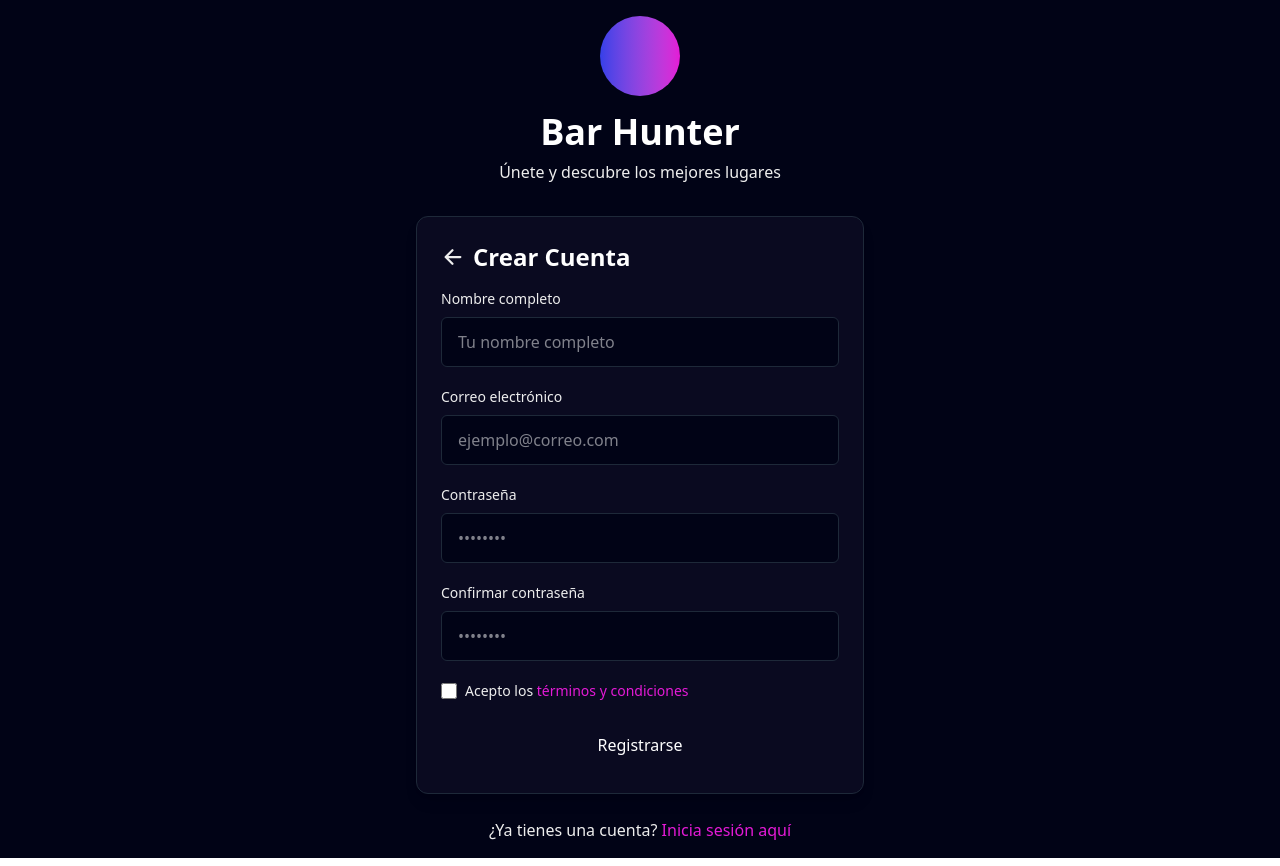
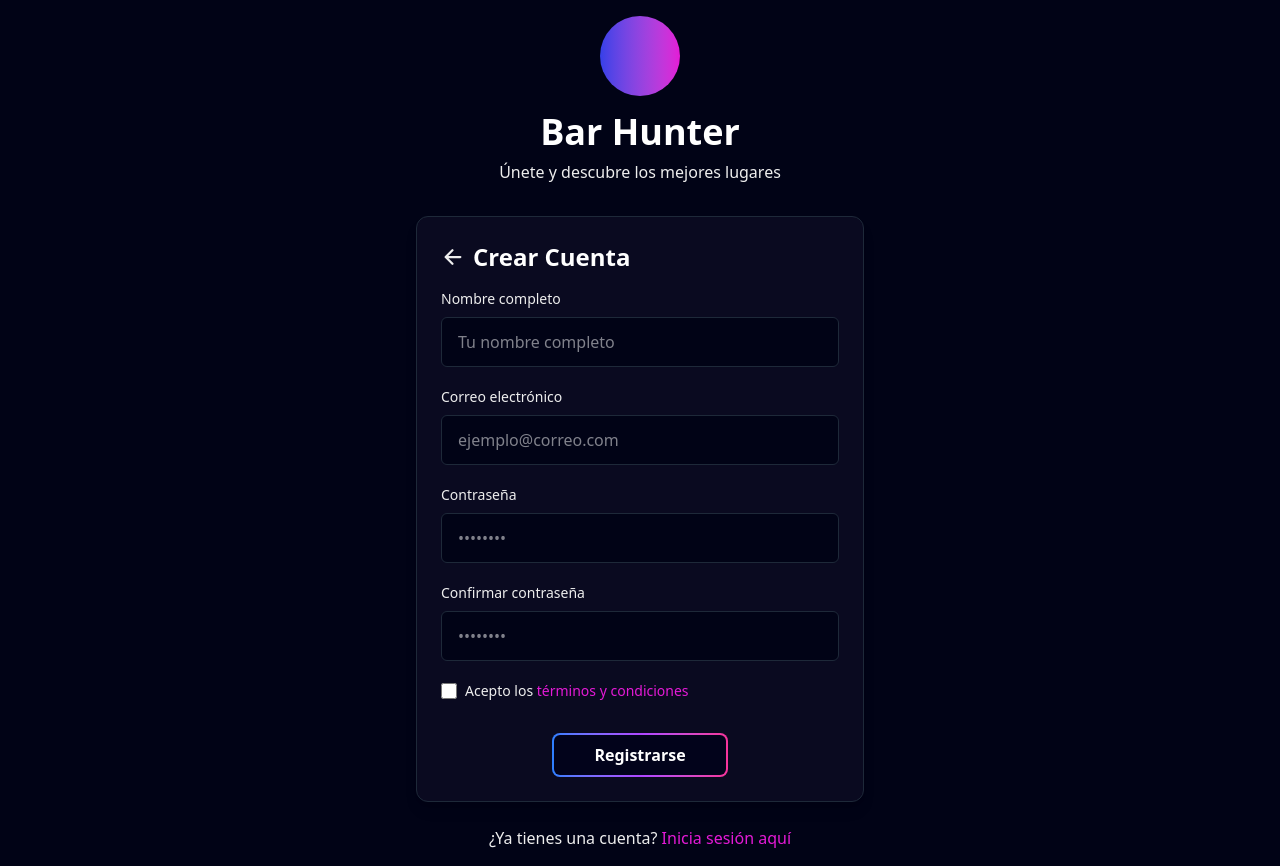
Before and after one commit to deabreuab/BarHunter-App, a Next.js app in the folder frontend/barhunter/: page /register in a window 1280 px wide. Built offline with nearby package versions, Linux system fonts and the light colour scheme.

Commit message:
feat(auth): add react-toastify for registration feedback and update registration flow

```diff
--- a/frontend/barhunter/package.json
+++ b/frontend/barhunter/package.json
@@ -17,6 +17,7 @@
     "react-dom": "^19.0.0",
     "react-hook-form": "^7.55.0",
     "react-icons": "^5.5.0",
+    "react-toastify": "^11.0.5",
     "tailwind-scrollbar-hide": "^2.0.0",
     "tailwindcss": "^4.1.4"
   },
--- a/frontend/barhunter/src/app/(auth)/hooks/useRegister.ts
+++ b/frontend/barhunter/src/app/(auth)/hooks/useRegister.ts
@@ -1,7 +1,6 @@
-import { useMutation } from "@tanstack/react-query";
 import { RegisterFormData } from "../types";
 
-async function registerUser(data: RegisterFormData) {
+export async function registerUser(data: RegisterFormData) {
   const url = `https://barhunter-backend.vercel.app/auth/register`;
   const response = await fetch(url, {
     method: "POST",
@@ -17,14 +16,3 @@ async function registerUser(data: RegisterFormData) {
 
   return response.json();
 }
-
-export function useRegister() {
-  return useMutation<any, Error, RegisterFormData>(registerUser, {
-    onSuccess: () => {
-      alert("Registro exitoso");
-    },
-    onError: (error: any) => {
-      alert(error.message || "Error al registrar");
-    },
-  });
-}
--- a/frontend/barhunter/src/app/(auth)/register/page.tsx
+++ b/frontend/barhunter/src/app/(auth)/register/page.tsx
@@ -6,8 +6,26 @@ import { useForm } from "react-hook-form";
 import { IoArrowBack } from "react-icons/io5";
 import { RegisterFormData } from "../types";
 import { DevTool } from "@hookform/devtools";
+import { useMutation } from "@tanstack/react-query";
+import { registerUser } from "../hooks/useRegister";
+import { ToastContainer, toast } from "react-toastify";
+import "react-toastify/dist/ReactToastify.css";
+import { useRouter } from "next/navigation";
 
 function Register() {
+  const router = useRouter();
+
+  const mutation = useMutation({
+    mutationFn: registerUser,
+    onSuccess: () => {
+      toast.success("Registro exitoso");
+      router.push("/login");
+    },
+    onError: (error: any) => {
+      toast.error("Ocurrió un error durante el registro");
+    },
+  });
+
   const {
     register,
     handleSubmit,
@@ -27,10 +45,12 @@ function Register() {
   console.log("🚀 ~ Register ~ errors:", errors);
   const onSubmit = (data: RegisterFormData) => {
     console.log(data);
+    mutation.mutate(data);
   };
 
   return (
     <main className="flex min-h-screen flex-col items-center justify-center bg-[#010316] p-4">
+      <ToastContainer />
       <div className="w-full max-w-md">
         <div className="flex flex-col items-center mb-8">
           <div className="w-20 h-20 rounded-full bg-gradient-to-r from-[#3540E8] to-[#E41AD6] flex items-center justify-center mb-4"></div>
@@ -184,12 +204,19 @@ function Register() {
               )}
             </div>
 
-            <button
-              type="submit"
-              className="w-full gradient-button text-white py-3 px-6 rounded-md font-medium hover:opacity-90 transition-opacity"
-            >
-              Registrarse
-            </button>
+            <div className="flex justify-center mt-8">
+              <button
+                type="submit"
+                disabled={mutation.isPending}
+                className={`cursor-pointer px-[2px] py-[2px] text-white font-semibold rounded-lg bg-gradient-to-r from-blue-500 via-purple-500 to-pink-500 hover:from-blue-600 hover:to-pink-600 ${
+                  mutation.isPending ? "opacity-50 cursor-not-allowed" : ""
+                }`}
+              >
+                <span className="block bg-[#02031b] rounded-md px-10 py-2">
+                  {mutation.isPending ? "Registrando..." : "Registrarse"}
+                </span>
+              </button>
+            </div>
             <DevTool control={control} />
           </form>
         </div>
```
Also changed, not shown: 1 other file (tests, documents, lock files or other folders).
